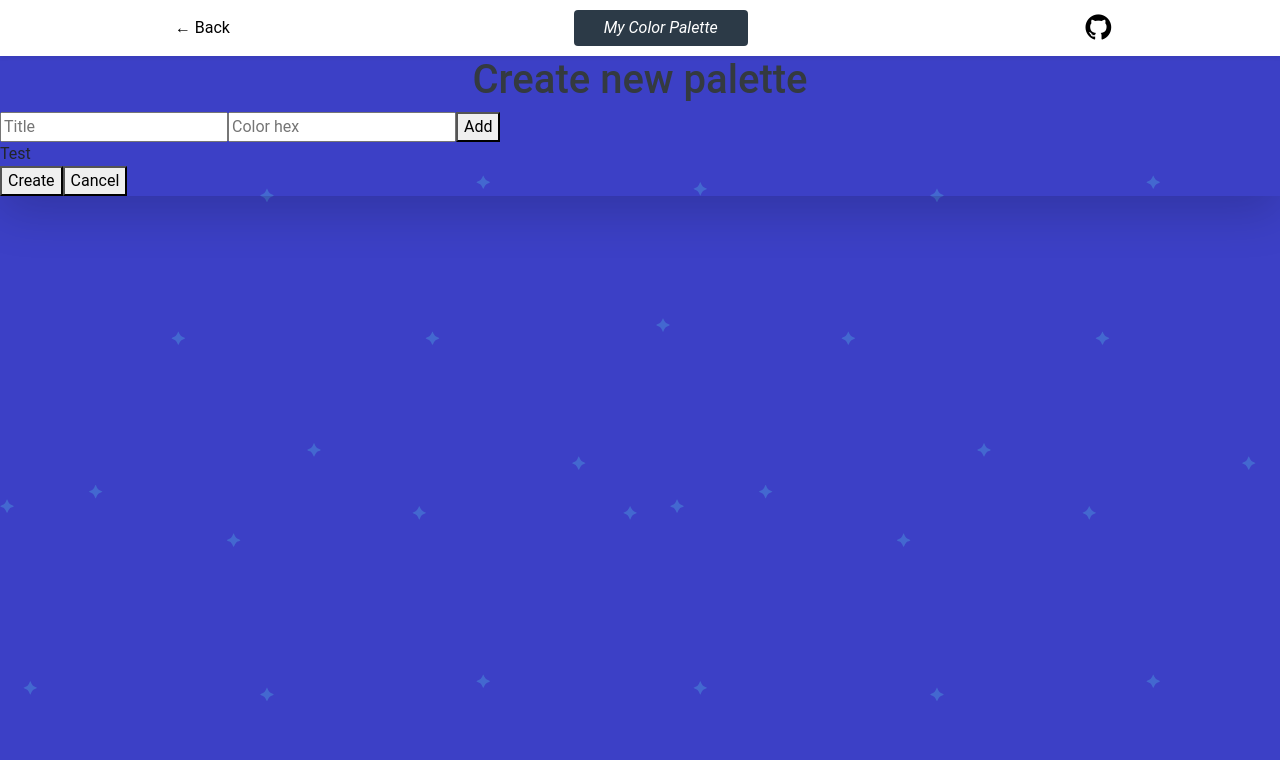
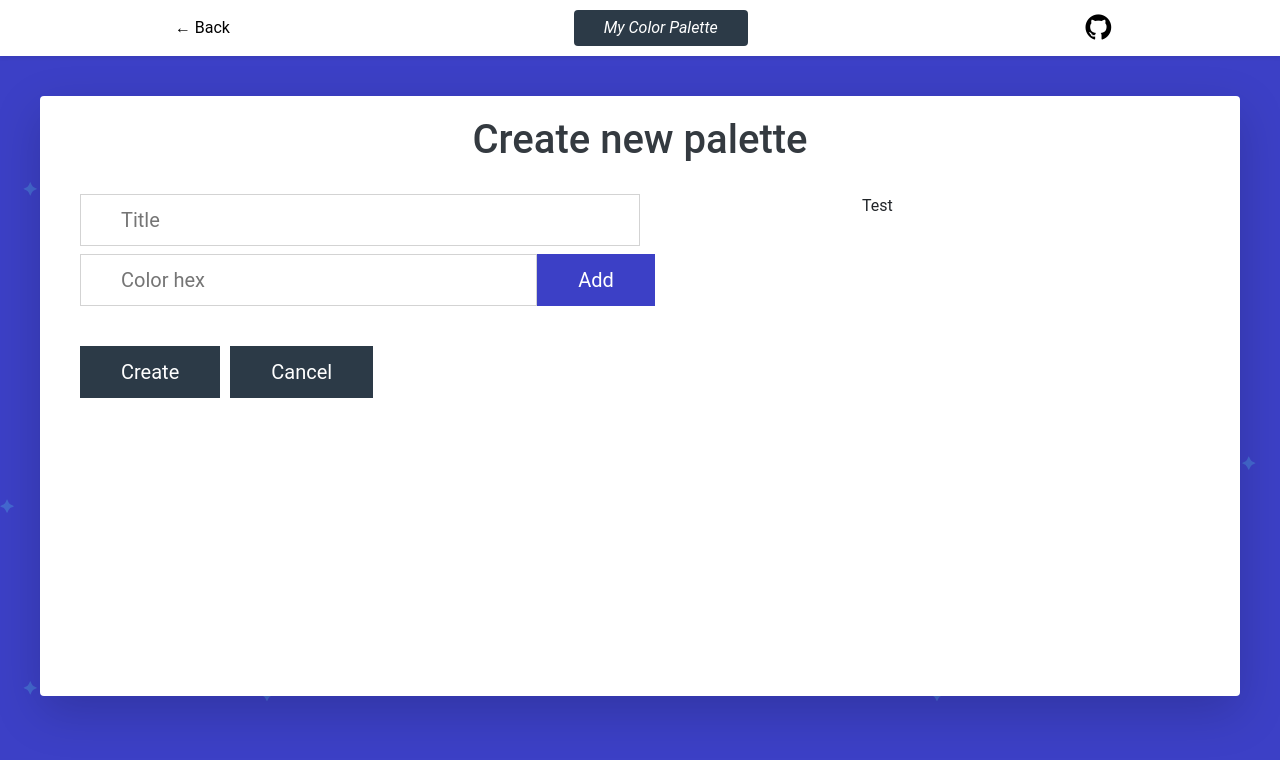
Before and after one commit to nvkex/my-color-palette, a React (Create React App) app: page /new-palette in a window 1280 px wide. Shown: the top 760 px of the page. Built offline with nearby package versions, Linux system fonts and the light colour scheme.

Commit message:
new palette styles

```diff
--- a/src/index.css
+++ b/src/index.css
@@ -311,3 +311,72 @@ body {
 
 
 /* DASHBOARD end */
+
+/* NEW PALETTE Page */
+.new-palette-container{
+  margin: 40px;
+  padding: 20px 40px;
+  border-radius: 4px;
+  background-color: white;
+  min-height:600px;
+  min-width: 280px;
+}
+
+.form-container{
+  display: flex;
+  margin: 10px 0;
+  flex-wrap: wrap;
+}
+
+.form-container > *{
+  flex-grow: 1;
+}
+
+.form-container form{
+  padding: 20px 0;
+  display: flex;
+  flex-direction: column;
+}
+
+.form-container form input[type="text"]{
+  width:60%;
+  font-size: 20px;
+  padding: 10px 40px;
+  border:1px solid lightgrey;
+  outline: none;
+}
+
+.form-container form #title{
+  width:73.5%;
+}
+
+.form-container form button, #createBtn, #cancelBtn{
+  color:white;
+  font-size: 20px;
+  border:1px solid #3c40c6;
+  background-color: #3c40c6;
+  padding: 10px 40px;
+  outline: none;
+}
+
+.form-container .color-preview-section{
+  padding: 20px;
+}
+
+#createBtn,#cancelBtn{
+  margin: 10px 10px 0px 0;
+  border:1px solid #2c3a47;
+  background-color: #2c3a47;
+}
+
+#createBtn:hover, #cancelBtn:hover{
+  border:1px solid #2c3a47ee;
+  background-color: #2c3a47ee;
+}
+
+.action-btns{
+  display: flex;
+  flex-wrap: wrap;
+}
+
+/* End */
```
